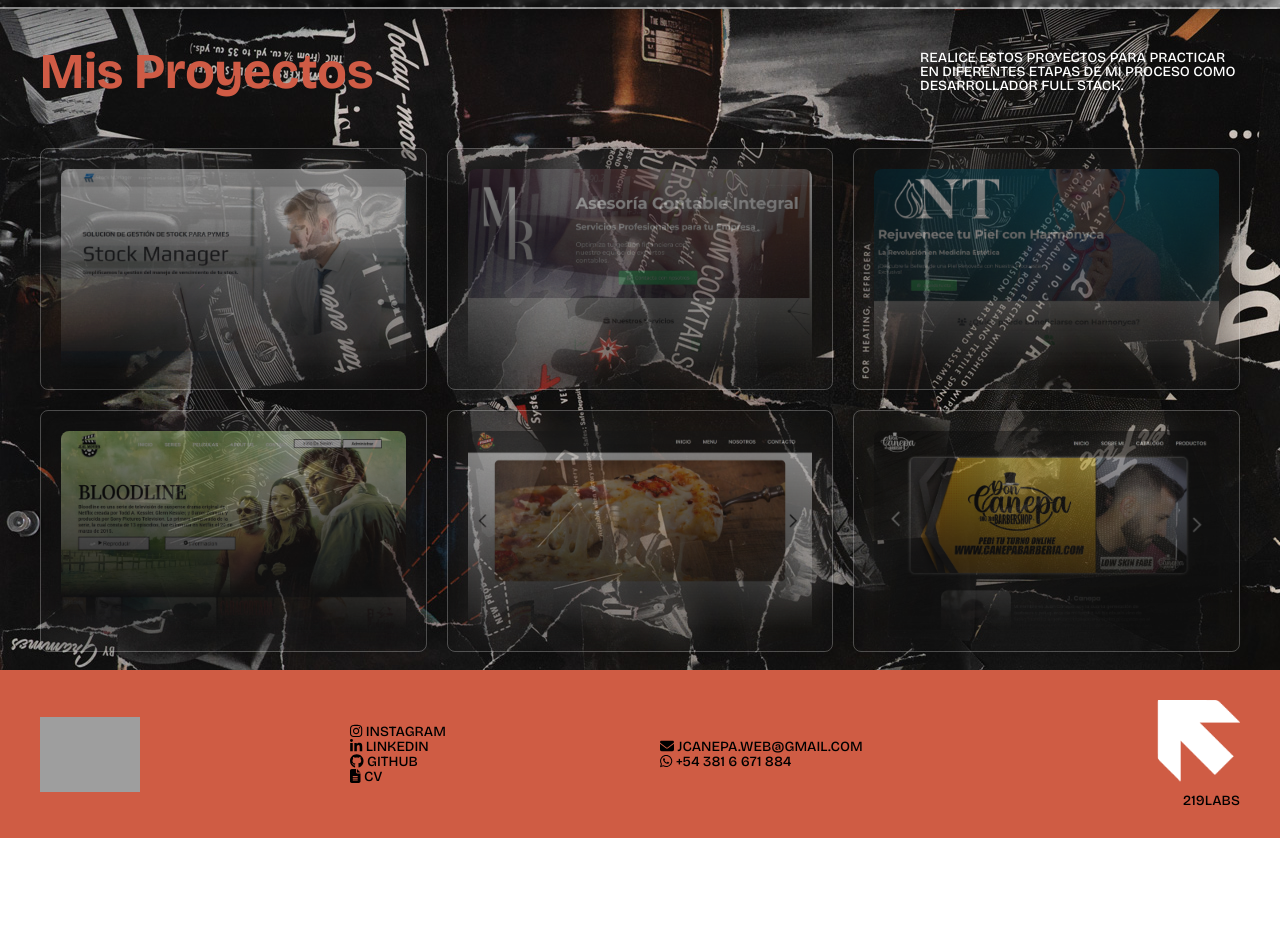
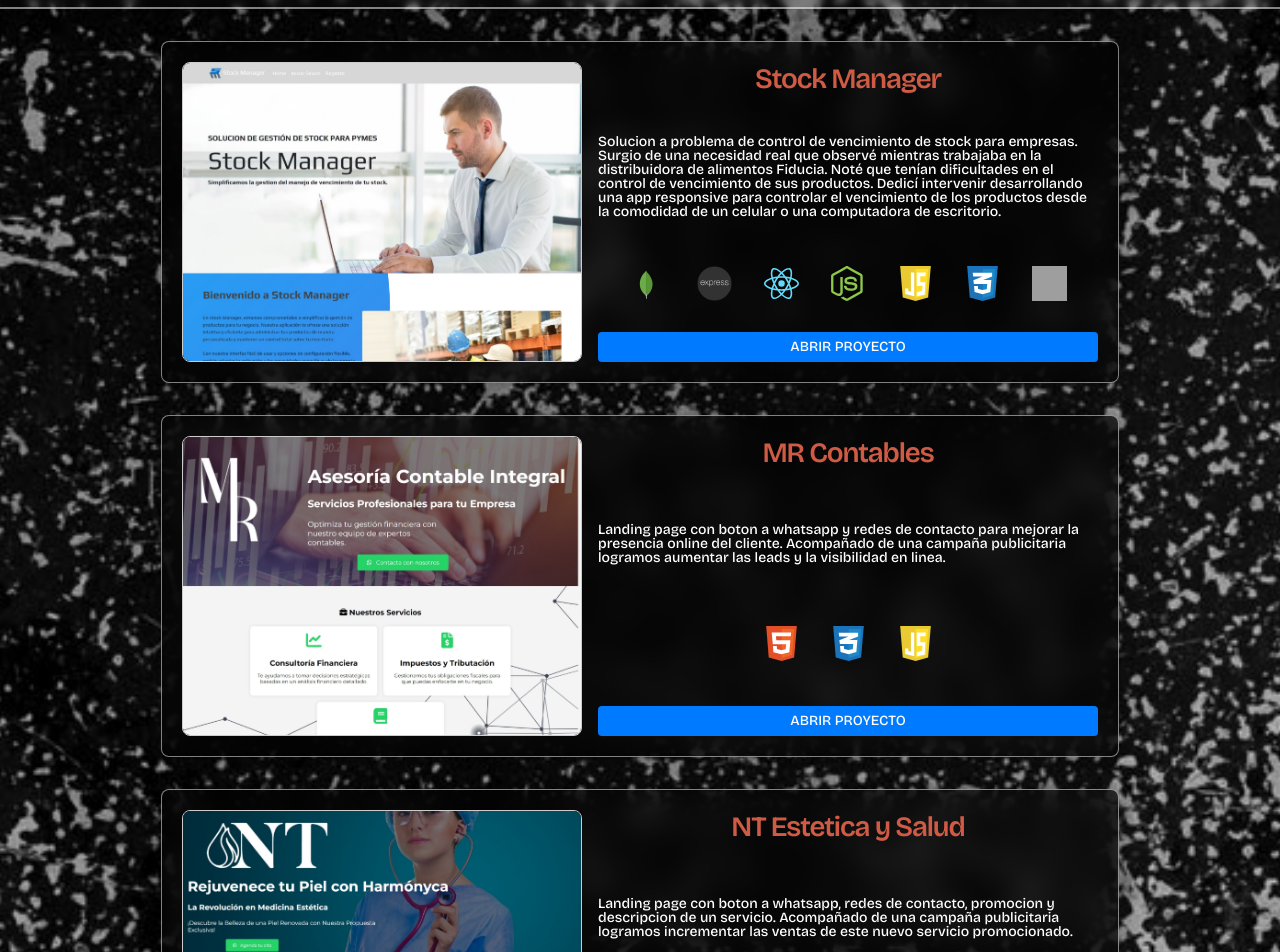
Before and after one commit to 219WD/jc-porfolio-pro, a React (Vite) app: page /work in a window 1280 px wide. Shown: the part 683-1635 px from the top of the page. Before the commit the page ends 1521 px from the top, so only its background shows below. Built offline with nearby package versions, Linux system fonts and the light colour scheme; grey boxes are pictures that could not be loaded.

Commit message:
terminado

```diff
--- a/src/components/ProjectCard.css
+++ b/src/components/ProjectCard.css
@@ -1,75 +1,202 @@
-/* ProjectCard.css
-
-.project-card {
+.project-card-container-2 {
   display: flex;
-    margin-bottom: 20px;
+  flex-direction: column;
+  gap: 1rem;
   border: 1px solid rgba(255, 255, 255, .5);
   backdrop-filter: blur(15px);
   box-shadow: 0 0 30px rgba(0, 0, 0, .5);
+  padding: 20px;
   border-radius: 8px;
-    overflow: hidden;
+  background-color: rgba(0, 0, 0, 0.7);
+  width: 100%;
+  box-sizing: border-box;
 }
 
-  .project-image-container {
-    width: 40%;
-    min-width: 150px;
-    overflow: hidden;
-    position: relative;
-    mask-image: linear-gradient(to top, transparent, rgb(255, 255, 255));
-  }
-
-  .project-card:hover .project-image-container {
-    overflow: hidden;
-    mask-image: none;
-  }
-
-  .project-image {
-    display: block;
+.image-card-2 {
   width: 100%;
-    height: auto;
-    min-height: 100%;
-    transition: transform 0.3s ease-in-out;
+  max-width: 600px; /* Increased max width for larger screens */
+  height: 400px; /* Increased height */
+  overflow-y: scroll;
+  border: 1px solid #ccc;
   border-radius: 8px;
 }
 
-  .project-card:hover .project-image {
-    transform: translateY(-100px);
+.scrollable-image-2 {
+  width: 100%;
+  height: auto;
 }
 
-  .project-info {
-    padding: 20px;
-    width: 60%;
+.project-details-2 {
   display: flex;
   flex-direction: column;
   justify-content: space-between;
+  width: 100%; /* Ensure it takes full width on small screens */
+  box-sizing: border-box;
 }
 
-  .project-title {
-    color: #fff;
-    font-size: 24px;
-    font-weight: bold;
-    margin-bottom: 10px;
+.project-details-2 h3 {
+  margin: 0 0 0.5rem;
+  font-size: 1.75rem;
+  color: #cf5b45;
 }
 
-  .project-description {
+.project-details-2 p {
+  margin: 0 0 1rem;
   color: #fff;
-    font-size: 16px;
-    margin-bottom: 10px;
+  text-transform: initial;
+  width: 500px;
 }
 
-  /* Mobile styles */
-  @media (max-width: 600px) {
-    .project-card {
-      flex-direction: column;
+.technologies-2 {
+  display: flex;
+  gap: 2rem;
+  margin-bottom: 1rem;
+  margin: 0 auto;
 }
 
-    .project-image-container {
-      width: 100%;
-      min-width: unset;
+.technology-icon-2 {
+  width: 35px;
+  height: 35px;
 }
 
-    .project-info {
+.project-link-2 {
+  padding: 0.5rem 1rem;
+  background-color: #007bff;
+  color: #fff;
+  text-decoration: none;
+  border-radius: 4px;
+  text-align: center;
+}
+
+.project-link-2:hover {
+  background-color: #0056b3;
+}
+
+.projects-grid-2 {
+  display: grid;
+  grid-template-columns: repeat(auto-fill, minmax(600px, 1fr)); /* Adjusted for larger cards */
+  gap: 2rem;
+  padding: 2rem;
   width: 100%;
+  box-sizing: border-box;
+}
+
+/* Estilo del scrollbar */
+.image-card-2::-webkit-scrollbar {
+  width: 10px; /* Ancho del scrollbar */
+  border-radius: 8px; /* Radio de borde del scrollbar */
+}
+
+/* Riel del scrollbar */
+.image-card-2::-webkit-scrollbar-track {
+  background: #f1f1f1; /* Color del fondo del riel */
+}
+
+/* Manija del scrollbar */
+.image-card-2::-webkit-scrollbar-thumb {
+  background: #888; /* Color de la manija del scrollbar */
+  border-radius: 5px; /* Radio de borde de la manija */
+}
+
+/* Al pasar el mouse sobre la manija */
+.image-card-2::-webkit-scrollbar-thumb:hover {
+  background: #555; /* Color de la manija al pasar el mouse */
+}
+
+
+/* Responsive adjustments */
+@media (min-width: 768px) {
+  .project-card-container-2 {
+      flex-direction: row;
+  }
+
+  .image-card-2 {
+      width: 400px;
+      height: 300px;
+  }
+
+  .project-details-2 {
+      width: 500px; /* Adjust for larger screens */
   }
 }
-   */
+
+@media (max-width: 767px) {
+  .projects-grid-2 {
+    display: grid;
+    grid-template-columns: repeat(auto-fill, minmax(380px, 1fr)); /* Reducir el tamaño máximo */
+    gap: 2rem;
+    padding: 1rem;
+    width: 100%;
+    box-sizing: border-box;
+  }
+
+  .project-card-container-2 {
+    display: flex;
+    flex-direction: column;
+    gap: 1rem;
+    border: 1px solid rgba(255, 255, 255, .5);
+    backdrop-filter: blur(15px);
+    box-shadow: 0 0 30px rgba(0, 0, 0, .5);
+    padding: 20px;
+    border-radius: 8px;
+    background-color: rgba(0, 0, 0, 0.7);
+    width: 100%;
+    box-sizing: border-box;
+    text-align: center; /* Centra el contenido horizontalmente */
+  }
+
+  .image-card-2 {
+      width: 100%;
+      height: 300px; /* Maintain height for scroll */
+      overflow-y: scroll; /* Ensure scroll is maintained */
+  }
+
+  .project-details-2 {
+      width: 100%;
+      align-items: center;
+      text-align: center;
+  }
+
+  .technologies-2 {
+      justify-content: center;
+  }
+
+  .project-details-2 h3 {
+    margin: 0 0 0.5rem;
+    font-size: 2.2rem;
+    color: #cf5b45;
+  }
+
+  .project-details-2 p {
+    margin: 0 0 1rem;
+    color: #fff;
+    text-transform: initial;
+    width: 320px;
+    font-size: 1.1rem;
+    text-align: left;
+  }
+
+  .technologies-2 {
+    display: flex;
+    gap: 1rem;
+    margin-bottom: 1rem;
+    margin: 0 auto;
+  }
+
+  .technology-icon-2 {
+    width: 35px;
+    height: 35px;
+    margin-bottom: 1rem;
+  }
+
+  .project-link-2 {
+    padding: 0.5rem 1rem;
+    background-color: #007bff;
+    color: #fff;
+    text-decoration: none;
+    border-radius: 4px;
+    text-align: center;
+    width: 100%;
+    font-size: 1.1rem;
+  }
+}
--- a/src/components/ProjectCard.jsx
+++ b/src/components/ProjectCard.jsx
@@ -1,21 +1,125 @@
-// import React from 'react';
-// import './ProjectCard.css';
+import React from 'react';
+import './ProjectCard.css';
+import htmlIcon from '../assets/html-1.svg';
+import cssIcon from '../assets/css-3.svg';
+import jsIcon from '../assets/javascript-1.svg';
+import nodeJs from '../assets/nodejs-icon.svg';
+import reactIcon from '../assets/react-2.svg';
+import mongoDb from '../assets/mongodb-icon-1.svg';
+import git from '../assets/git-icon.svg';
+import bootstrap from '../assets/bootstrap-5-1.svg';
+import gsapIcon from '../assets/gsap-greensock.svg';
+import express from '../assets/express-js.png';
+import proyecto1 from '../assets/Captura de pantalla_2-6-2024_185612_stockmanager-oficial.vercel.app.jpeg';
+import proyecto2 from '../assets/Captura de pantalla_2-6-2024_185319_mr-contables.vercel.app.jpeg';
+import proyecto3 from '../assets/Captura de pantalla_2-6-2024_185527_ntesteticaysalud.vercel.app.jpeg';
+import proyecto4 from '../assets/Captura de pantalla_2-6-2024_19043_jlslmovies.netlify.app.jpeg';
+import proyecto5 from '../assets/Captura de pantalla_2-6-2024_1927_localdecomida.netlify.app.jpeg';
+import proyecto6 from '../assets/Captura de pantalla_2-6-2024_19519_doncanepabarbershop.netlify.app.jpeg';
 
-// const ProjectCard = ({ title, image, link, technologies, description }) => {
-//   return (
-//     <div className="project-card">
-//       <div className="project-image-container">
-//         <a href={link} target="_blank" rel="noopener noreferrer">
-//           <img src={image} alt={title} className="project-image" />
-//         </a>
-//       </div>
-//       <div className="project-info">
-//         <h3 className="project-title">{title}</h3>
-//         <p className="project-description">Tecnologías utilizadas: {technologies}</p>
-//         <p className="project-description">{description}</p>
-//       </div>
-//     </div>
-//   );
-// };
 
-// export default ProjectCard;
+
+const projects = [
+    {
+        image: proyecto1,
+        title: 'Stock Manager',
+        description: 'Solucion a problema de control de vencimiento de stock para empresas. Surgio de una necesidad real que observé mientras trabajaba en la distribuidora de alimentos Fiducia. Noté que tenían dificultades en el control de vencimiento de sus productos. Dedicí intervenir desarrollando una app responsive para controlar el vencimiento de los productos desde la comodidad de un celular o una computadora de escritorio.',
+        technologies: [
+            { name: 'MongoDB', icon: mongoDb },
+            { name: 'Express', icon: express },
+            { name: 'React', icon: reactIcon },
+            { name: 'NodeJS', icon: nodeJs },
+            { name: 'Javascript', icon: jsIcon },
+            { name: 'CSS', icon: cssIcon },
+            { name: 'GitHub', icon: git },
+        ],
+        link: 'https://stockmanager-oficial.vercel.app/'
+    },
+    {
+        image: proyecto2,
+        title: 'MR Contables',
+        description: 'Landing page con boton a whatsapp y redes de contacto para mejorar la presencia online del cliente. Acompañado de una campaña publicitaria logramos aumentar las leads y la visibilidad en linea.',
+        technologies: [
+            { name: 'HTML', icon: htmlIcon },
+            { name: 'CSS', icon: cssIcon },
+            { name: 'Javascript', icon: jsIcon },
+        ],
+        link: 'https://mr-contables.vercel.app/'
+    },
+    {
+        image: proyecto3,
+        title: 'NT Estetica y Salud',
+        description: 'Landing page con boton a whatsapp, redes de contacto, promocion y descripcion de un servicio. Acompañado de una campaña publicitaria logramos incrementar las ventas de este nuevo servicio promocionado.',
+        technologies: [
+            { name: 'HTML', icon: htmlIcon },
+            { name: 'CSS', icon: cssIcon },
+            { name: 'Javascript', icon: jsIcon },
+        ],
+        link: 'https://ntesteticaysalud.vercel.app/'
+    },
+    {
+        image: proyecto4,
+        title: 'JLSL Movies',
+        description: 'Proyecto grupal en el que fui Scrum Master y diseñe el preload, animaciones, login, register y homescreen. Me inspire en la interfaz de Netflix y utilice swipper para los slider peliculas destacadas.',
+        technologies: [
+            { name: 'React', icon: reactIcon },
+            { name: 'CSS', icon: cssIcon },
+            { name: 'Javascript', icon: jsIcon },
+            { name: 'GSAP', icon: gsapIcon },
+        ],
+        link: 'https://jlslmovies.netlify.app/'
+    },
+    {
+        image: proyecto5,
+        title: 'Local de Comida',
+        description: 'Pagina para un Delivery de comida, en esta pagina aprendi a crear un observador con Javascript para hacer las animaciones. Tambien diseñe desde cero el Slider y el toggle del Navbar.',
+        technologies: [
+            { name: 'HTML', icon: htmlIcon },
+            { name: 'CSS', icon: cssIcon },
+            { name: 'Javascript', icon: jsIcon },
+        ],
+        link: 'https://localdecomida.netlify.app/'
+    },
+    {
+        image: proyecto6,
+        title: 'Don Canepa Barbershop',
+        description: 'Proyecto personal para practicar las animaciones, css, y deploy con netlify.',
+        technologies: [
+            { name: 'HTML', icon: htmlIcon },
+            { name: 'CSS', icon: cssIcon },
+        ],
+        link: 'https://doncanepabarbershop.netlify.app/'
+    }
+];
+
+const ProjectCard = ({ project }) => {
+    return (
+        <div className="project-card-container-2">
+            <div className="image-card-2">
+                <img src={project.image} alt={project.title} className="scrollable-image-2" />
+            </div>
+            <div className="project-details-2">
+                <h3>{project.title}</h3>
+                <p>{project.description}</p>
+                <div className="technologies-2">
+                    {project.technologies.map((tech, index) => (
+                        <img key={index} src={tech.icon} alt={tech.name} title={tech.name} className="technology-icon-2" />
+                    ))}
+                </div>
+                <a href={project.link} className="project-link-2" target="_blank" rel="noopener noreferrer">Abrir Proyecto</a>
+            </div>
+        </div>
+    );
+};
+
+const ProjectsGrid = () => {
+    return (
+        <div className="projects-grid-2">
+            {projects.map((project, index) => (
+                <ProjectCard key={index} project={project} />
+            ))}
+        </div>
+    );
+};
+
+export default ProjectsGrid;
--- a/src/pages/Work.css
+++ b/src/pages/Work.css
@@ -96,4 +96,9 @@
     width: 60px;
     height: 60px;
   }
+  .work-section {
+    display: flex;
+    justify-content: center; /* Centra horizontalmente */
+    align-items: center; /* Centra verticalmente */
+  }
 }
--- a/src/pages/Work.jsx
+++ b/src/pages/Work.jsx
@@ -1,12 +1,13 @@
 import React, { useEffect } from 'react';
 import Marquee from "../components/Marquee";
-import Proyects from "../components/Proyects"
 import './Work.css'
 import jsIcon from '../assets/javascript-1.svg';
 import nodeJs from '../assets/nodejs-icon.svg';
 import react from '../assets/react-2.svg';
 import mongoDb from '../assets/mongodb-icon-1.svg';
 import express from '../assets/express-js.png';
+import ProjectCard from '../components/ProjectCard';
+import ProjectsGrid from '../components/ProjectCard';
 
 const Work = () => {
   const spans = ["—", "—", "—", "—", "—", "—", "—", "—", "—", "—", "—", "—", "—", "—"];
@@ -53,7 +54,9 @@ const Work = () => {
         <h2 className="fade-in">Conoce un poco más de mi trabajo</h2>
       </div>
       <Marquee text={text} spans={spans} />
-      <Proyects />
+      <div className="work-section">
+        <ProjectsGrid />
+      </div>
     </div>
   );
 };
```
Also changed, not shown: src/components/Testimonials.jsx (deleted, +0 -25 lines). Lines whose indentation alone changed are shown as unchanged.
